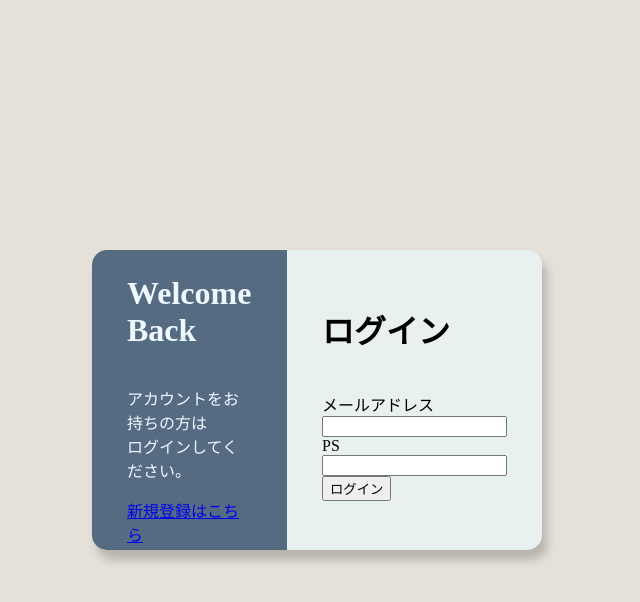
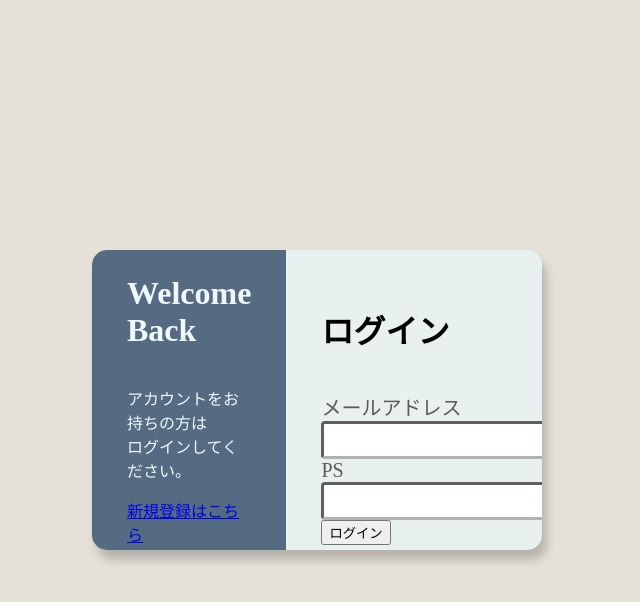
Before and after one commit to Kuni-02/SQLite-login-app, a Flask app: page / in a window 1280 px wide. Shown: the top 602 px of the page, without its empty margins (323-963 px from the left). Run offline with Flask 3, Linux system fonts and the light colour scheme.

Commit message:
Update style.css

```diff
--- a/static/css/style.css
+++ b/static/css/style.css
@@ -32,3 +32,28 @@ body{
     flex-direction: column;
     justify-content: center;
 }
+label{
+    font-size: 20px;
+    color: rgb(91, 91, 91);
+}
+input{
+    width: 250px;
+    height: 30px;
+    border-radius: 4px;
+    border-color: rgb(178, 178, 178);
+    border-width: 3px;
+
+}
+.log_BTN{
+    width: 250px;
+    height: 50px;
+    background-color: rgb(135, 164, 189);
+    color: white;
+    font-size: 20px;
+    margin: 30px;
+    border: 0;
+    border-radius: 4px;
+}
+.log_BTN:hover{
+    background-color:rgb(90, 115, 137);
+}
```
